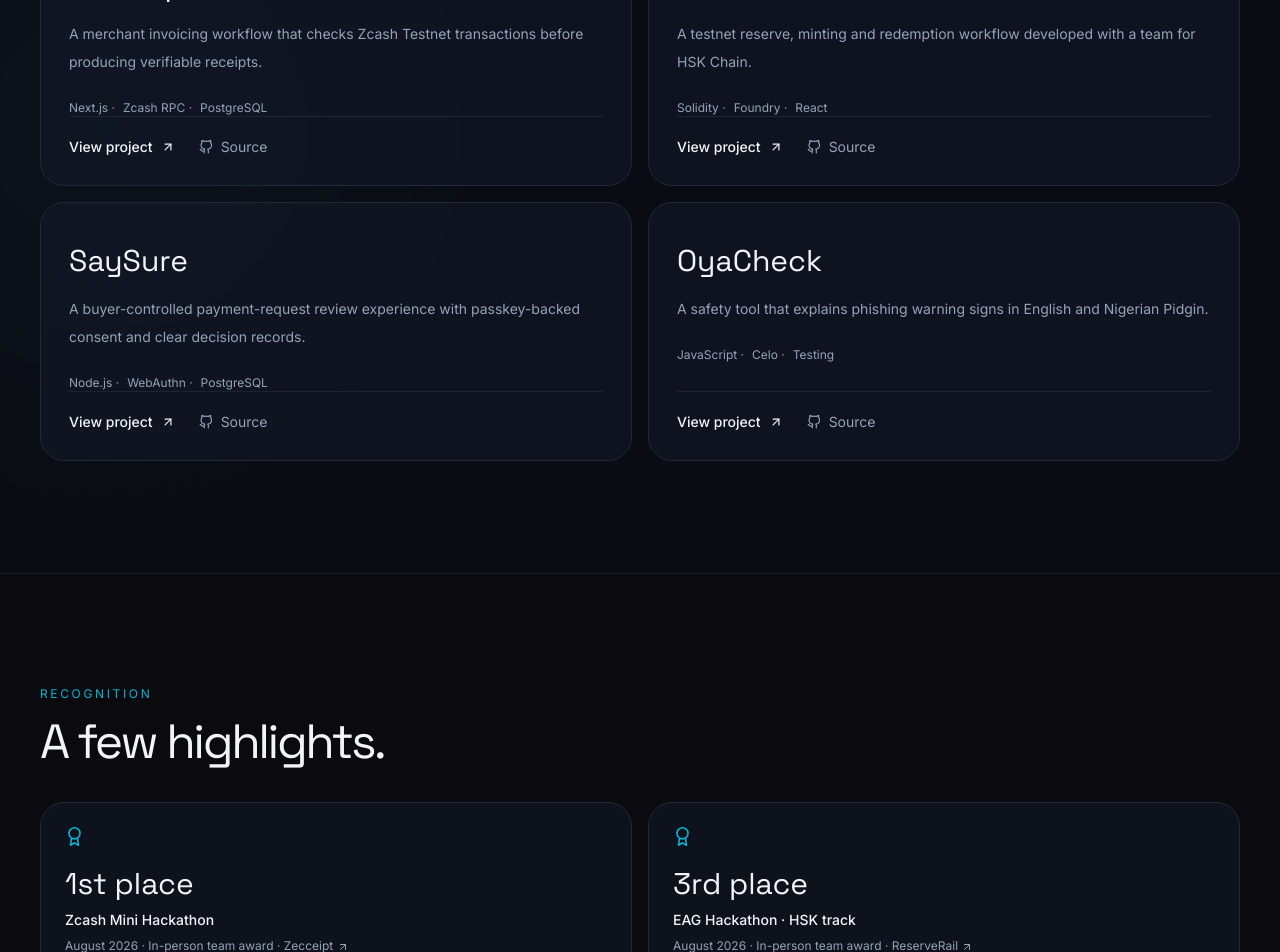
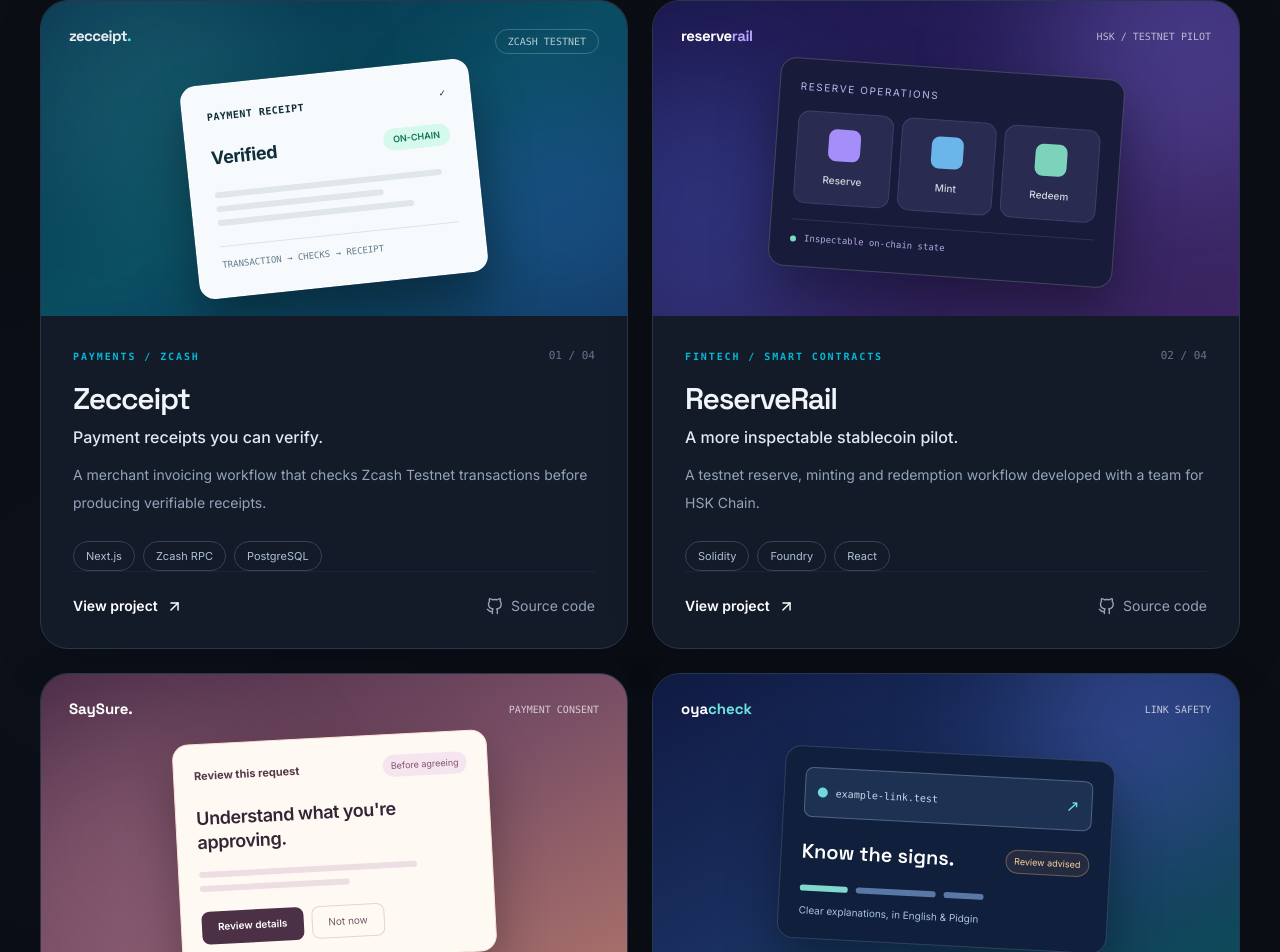
Before and after one commit to Alike001/alike-portfolio, a Next.js app: page / in a window 1280 px wide. Shown: the part 1700-2652 px from the top of the page. Built offline with nearby package versions, Linux system fonts and the light colour scheme.

Commit message:
design: deliver richer components/Projects.jsx layout

```diff
--- a/components/Projects.jsx
+++ b/components/Projects.jsx
@@ -2,40 +2,121 @@ import { FiArrowUpRight, FiGithub } from "react-icons/fi";
 import { projects } from "../data/projects";
 import Reveal from "./Reveal";
 
+function ProjectCover({ id }) {
+  if (id === "zecceipt") {
+    return (
+      <div aria-hidden="true" className="relative flex h-[285px] items-center justify-center overflow-hidden bg-gradient-to-br from-[#052c48] via-[#0a4d61] to-[#113a61] sm:h-[315px]">
+        <div className="absolute -left-14 -top-20 h-72 w-72 rounded-full bg-[#61e5dc]/15 blur-3xl" />
+        <div className="absolute -right-12 bottom-0 h-56 w-56 rounded-full bg-[#3877eb]/25 blur-3xl" />
+        <div className="absolute left-7 top-6 font-display text-[15px] font-bold tracking-[-.04em] text-white/90">zecceipt<span className="text-[#5ae3cb]">.</span></div>
+        <div className="absolute right-7 top-7 rounded-full border border-white/20 px-3 py-1 font-mono text-[10px] text-white/70">ZCASH TESTNET</div>
+        <div className="relative mt-10 w-[70%] max-w-[290px] rotate-[-6deg] rounded-2xl border border-white/50 bg-[#f7fafc] p-5 text-[#102f3b] shadow-[0_25px_50px_rgba(0,0,0,.35)] transition-transform duration-500 group-hover:rotate-[-2deg] sm:p-6">
+          <div className="flex justify-between gap-2 font-mono text-[10px] font-bold tracking-wider"><span>PAYMENT RECEIPT</span><span>✓</span></div>
+          <div className="mt-5 flex items-center justify-between gap-3"><span className="text-lg font-bold tracking-tight">Verified</span><span className="rounded-full bg-[#d5f9ec] px-2.5 py-1 text-[9px] font-semibold text-[#13754d]">ON-CHAIN</span></div>
+          <div className="mt-5 space-y-2"><div className="h-1.5 w-[95%] rounded bg-[#dfe7eb]"/><div className="h-1.5 w-[70%] rounded bg-[#dfe7eb]"/><div className="h-1.5 w-[82%] rounded bg-[#dfe7eb]"/></div>
+          <div className="mt-5 border-t border-[#dae4eb] pt-3 font-mono text-[9px] text-[#637a89]">TRANSACTION → CHECKS → RECEIPT</div>
+        </div>
+      </div>
+    );
+  }
+  if (id === "reserverail") {
+    return (
+      <div aria-hidden="true" className="relative flex h-[285px] items-center justify-center overflow-hidden bg-gradient-to-br from-[#1b164c] via-[#2a205c] to-[#3c2561] sm:h-[315px]">
+        <div className="absolute -right-24 -top-24 h-72 w-72 rounded-full bg-[#9d83ff]/25 blur-3xl"/>
+        <div className="absolute -left-24 bottom-[-30px] h-72 w-72 rounded-full bg-[#4c82f8]/20 blur-3xl"/>
+        <div className="absolute left-7 top-6 font-display text-[15px] font-bold tracking-tight text-white">reserve<span className="text-[#b9a5ff]">rail</span></div>
+        <div className="absolute right-7 top-7 font-mono text-[10px] text-white/65">HSK / TESTNET PILOT</div>
+        <div className="relative mt-7 w-[82%] max-w-[345px] rotate-[4deg] rounded-2xl border border-white/[.18] bg-[#191b3a] p-5 shadow-[0_24px_55px_rgba(0,0,0,.35)] transition-transform duration-500 group-hover:rotate-[1deg]">
+          <p className="text-[10px] uppercase tracking-[.16em] text-[#bfb4ed]">Reserve operations</p>
+          <div className="mt-4 grid grid-cols-3 gap-2">
+            {["Reserve", "Mint", "Redeem"].map((item, i) => (
+              <div key={item} className="rounded-xl border border-[#6a619f]/35 bg-[#292b51] px-2 py-4 text-center">
+                <div className={`mx-auto mb-3 h-8 w-8 rounded-lg ${i === 0 ? "bg-[#a68efa]" : i === 1 ? "bg-[#6ab6eb]" : "bg-[#7dd2ba]"}`}/>
+                <p className="text-[10px] font-medium text-white/80">{item}</p>
+              </div>
+            ))}
+          </div>
+          <div className="mt-4 flex items-center gap-2 border-t border-white/10 pt-3 font-mono text-[9px] text-[#b3a6df]"><span className="h-1.5 w-1.5 rounded-full bg-[#77ddc2]"/> Inspectable on-chain state</div>
+        </div>
+      </div>
+    );
+  }
+  if (id === "saysure") {
+    return (
+      <div aria-hidden="true" className="relative flex h-[285px] items-center justify-center overflow-hidden bg-gradient-to-br from-[#482a45] via-[#784e65] to-[#ad736b] sm:h-[315px]">
+        <div className="absolute -left-16 bottom-0 h-72 w-72 rounded-full bg-[#f4b6c1]/15 blur-3xl"/>
+        <div className="absolute left-7 top-6 font-display text-[15px] font-bold text-white">SaySure.</div>
+        <div className="absolute right-7 top-7 font-mono text-[10px] text-white/70">PAYMENT CONSENT</div>
+        <div className="relative mt-8 w-[76%] max-w-[315px] rotate-[-3deg] rounded-2xl border border-[#fce2d5] bg-[#fff9f3] p-5 shadow-[0_25px_50px_rgba(0,0,0,.3)] transition-transform duration-500 group-hover:rotate-0">
+          <div className="flex items-center justify-between"><span className="text-[11px] font-bold text-[#553849]">Review this request</span><span className="rounded-full bg-[#f5e5ef] px-2 py-1 text-[9px] text-[#85546e]">Before agreeing</span></div>
+          <p className="mt-5 max-w-[200px] text-lg font-semibold leading-snug tracking-tight text-[#332536]">Understand what you&apos;re approving.</p>
+          <div className="mt-4 h-1.5 w-[80%] rounded bg-[#eddee3]"/><div className="mt-2 h-1.5 w-[55%] rounded bg-[#eddee3]"/>
+          <div className="mt-5 flex gap-2"><span className="rounded-lg bg-[#4b3046] px-4 py-2 text-[10px] font-semibold text-white">Review details</span><span className="rounded-lg border border-[#e7d1d9] px-4 py-2 text-[10px] text-[#755a68]">Not now</span></div>
+        </div>
+      </div>
+    );
+  }
+  return (
+    <div aria-hidden="true" className="relative flex h-[285px] items-center justify-center overflow-hidden bg-gradient-to-br from-[#101a43] via-[#1a3060] to-[#0d4e58] sm:h-[315px]">
+      <div className="absolute -right-8 -top-20 h-64 w-64 rounded-full bg-[#6b84ff]/25 blur-3xl"/>
+      <div className="absolute left-7 top-6 font-display text-[15px] font-bold text-white">oya<span className="text-[#70e1e1]">check</span></div>
+      <div className="absolute right-7 top-7 font-mono text-[10px] text-white/70">LINK SAFETY</div>
+      <div className="relative mt-9 w-[79%] max-w-[330px] rotate-[3deg] rounded-2xl border border-[#637faa]/35 bg-[#101f3b] p-5 shadow-[0_24px_50px_rgba(0,0,0,.35)] transition-transform duration-500 group-hover:rotate-0">
+        <div className="flex items-center gap-2 rounded-lg border border-[#526386] bg-[#1d3153] px-3 py-3">
+          <div className="h-2.5 w-2.5 rounded-full bg-[#72d7dd]"/>
+          <span className="font-mono text-[10px] text-[#c4d8ed]">example-link.test</span>
+          <span className="ml-auto text-[#78e3dc]">↗</span>
+        </div>
+        <div className="mt-5 flex items-center justify-between">
+          <span className="font-display text-xl font-semibold text-white">Know the signs.</span>
+          <span className="rounded-full border border-[#f4be82]/35 bg-[#d59f69]/10 px-2 py-1 text-[9px] text-[#f8cf9a]">Review advised</span>
+        </div>
+        <div className="mt-5 flex items-center gap-2"><span className="h-1.5 w-12 rounded-full bg-[#80d8ce]"/><span className="h-1.5 w-20 rounded-full bg-[#5978a5]"/><span className="h-1.5 w-10 rounded-full bg-[#5978a5]"/></div>
+        <p className="mt-3 text-[10px] text-[#a9c2db]">Clear explanations, in English & Pidgin</p>
+      </div>
+    </div>
+  );
+}
+
 export default function Projects() {
   return (
-    <section id="projects" className="border-y border-line/70 bg-card/20 py-20 sm:py-28">
+    <section id="projects" className="border-y border-line/70 bg-[#0d111a]/70 py-24 sm:py-32">
       <div className="container-shell">
         <Reveal>
-          <div className="mb-10 flex flex-wrap items-end justify-between gap-5">
+          <div className="mb-12 flex flex-col justify-between gap-6 border-b border-line pb-8 md:flex-row md:items-end">
             <div>
-              <p className="mb-4 text-xs uppercase tracking-[.22em] text-cyan">Selected work</p>
-              <h2 className="font-display text-4xl tracking-[-.05em] text-cloud sm:text-5xl">Projects worth exploring.</h2>
+              <p className="mb-5 flex items-center gap-3 text-xs font-semibold uppercase tracking-[.2em] text-cyan"><span className="h-px w-8 bg-cyan"/>Selected projects / 2026</p>
+              <h2 className="font-display text-4xl leading-[1.08] tracking-[-.055em] text-cloud sm:text-6xl">Ideas turned <span className="text-gradient">into products.</span></h2>
             </div>
-            <a className="focus-ring inline-flex items-center gap-2 text-sm text-muted hover:text-cyan" href="https://github.com/Alike001" target="_blank" rel="noreferrer">More on GitHub <FiArrowUpRight /></a>
+            <p className="max-w-xs text-sm leading-7 text-muted">A few things I&apos;ve built, tested, and learned from. Open the live sites or inspect the code.</p>
           </div>
         </Reveal>
-        <div className="grid gap-4 md:grid-cols-2">
+        <div className="grid gap-6 md:grid-cols-2">
           {projects.map((project, index) => (
-            <Reveal key={project.name} delay={index * .04}>
-              <article className="flex h-full flex-col rounded-[1.5rem] border border-line bg-card/65 p-6 transition-colors hover:border-cyan/40 sm:p-7">
-                <p className="text-[11px] uppercase tracking-[.16em] text-cyan">{project.category}</p>
-                <div className="mt-3 flex flex-wrap items-center gap-3">
-                  <h3 className="font-display text-2xl text-cloud sm:text-3xl">{project.name}</h3>
-                  {project.team && <span className="rounded-full border border-line px-2 py-1 text-[10px] text-muted">Team project</span>}
-                </div>
-                <p className="mt-4 text-sm leading-7 text-muted">{project.description}</p>
-                <div className="mt-6 flex flex-wrap gap-2">
-                  {project.tech.map((item) => <span key={item} className="text-xs text-muted">{item}{item !== project.tech[project.tech.length - 1] ? " ·" : ""}</span>)}
-                </div>
-                <div className="mt-auto flex flex-wrap gap-6 border-t border-line/80 pt-5 text-sm">
-                  <a href={project.live} target="_blank" rel="noreferrer" className="focus-ring inline-flex items-center gap-2 font-medium text-cloud hover:text-cyan">View project <FiArrowUpRight /></a>
-                  <a href={project.github} target="_blank" rel="noreferrer" className="focus-ring inline-flex items-center gap-2 text-muted hover:text-cyan"><FiGithub /> Source</a>
+            <Reveal key={project.id} delay={(index % 2) * .07}>
+              <article className="group flex h-full flex-col overflow-hidden rounded-[1.75rem] border border-[#29374c] bg-[#131b29] shadow-[0_16px_50px_rgba(0,0,0,.12)] transition-all duration-300 hover:-translate-y-1.5 hover:border-[#4c6582] hover:shadow-[0_24px_60px_rgba(0,0,0,.25)]">
+                <ProjectCover id={project.id} />
+                <div className="flex flex-1 flex-col p-6 sm:p-8">
+                  <div className="flex items-center justify-between gap-3">
+                    <p className="font-mono text-[10px] font-semibold uppercase tracking-[.19em] text-cyan">{project.eyebrow}</p>
+                    <span className="font-mono text-[11px] text-slate-500">{project.number} / 04</span>
+                  </div>
+                  <h3 className="mt-4 font-display text-3xl font-semibold tracking-[-.045em] text-cloud">{project.name}</h3>
+                  <p className="mt-2 text-base font-medium text-slate-200">{project.short}</p>
+                  <p className="mt-3 text-sm leading-7 text-muted">{project.description}</p>
+                  <div className="mt-6 flex flex-wrap gap-2">
+                    {project.tech.map(tech => <span key={tech} className="rounded-full border border-[#334258] px-3 py-1.5 text-[11px] text-[#afbed3]">{tech}</span>)}
+                  </div>
+                  <div className="mt-auto flex flex-wrap items-center justify-between gap-4 border-t border-line/80 pt-6">
+                    <a href={project.live} target="_blank" rel="noreferrer" className="focus-ring inline-flex items-center gap-2 text-sm font-semibold text-white transition-colors hover:text-cyan">View project <FiArrowUpRight size={17}/></a>
+                    <a href={project.github} target="_blank" rel="noreferrer" className="focus-ring inline-flex items-center gap-2 text-sm text-muted transition-colors hover:text-cloud"><FiGithub size={17}/> Source code</a>
+                  </div>
                 </div>
               </article>
             </Reveal>
           ))}
         </div>
+        <p className="mt-6 text-xs text-slate-500">Project artwork is illustrative. The links above open the actual products and repositories.</p>
       </div>
     </section>
   );
```
